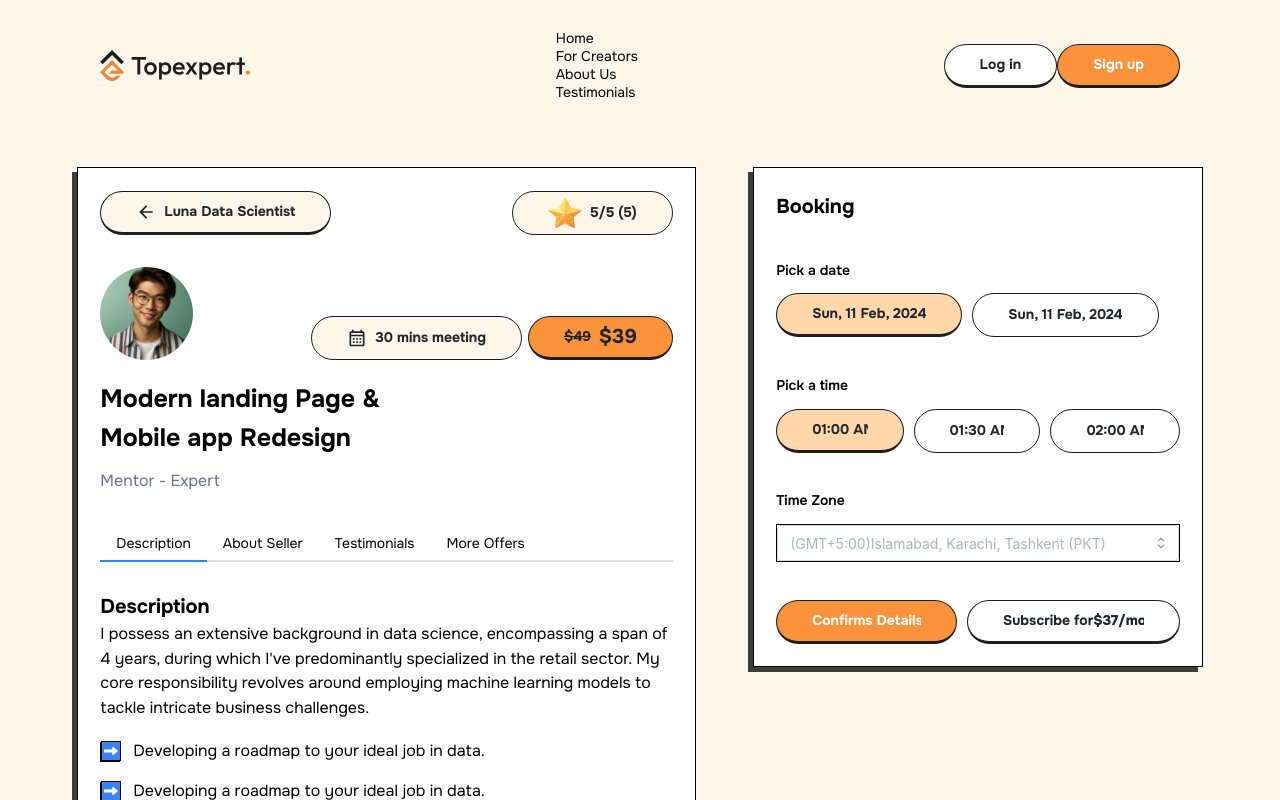
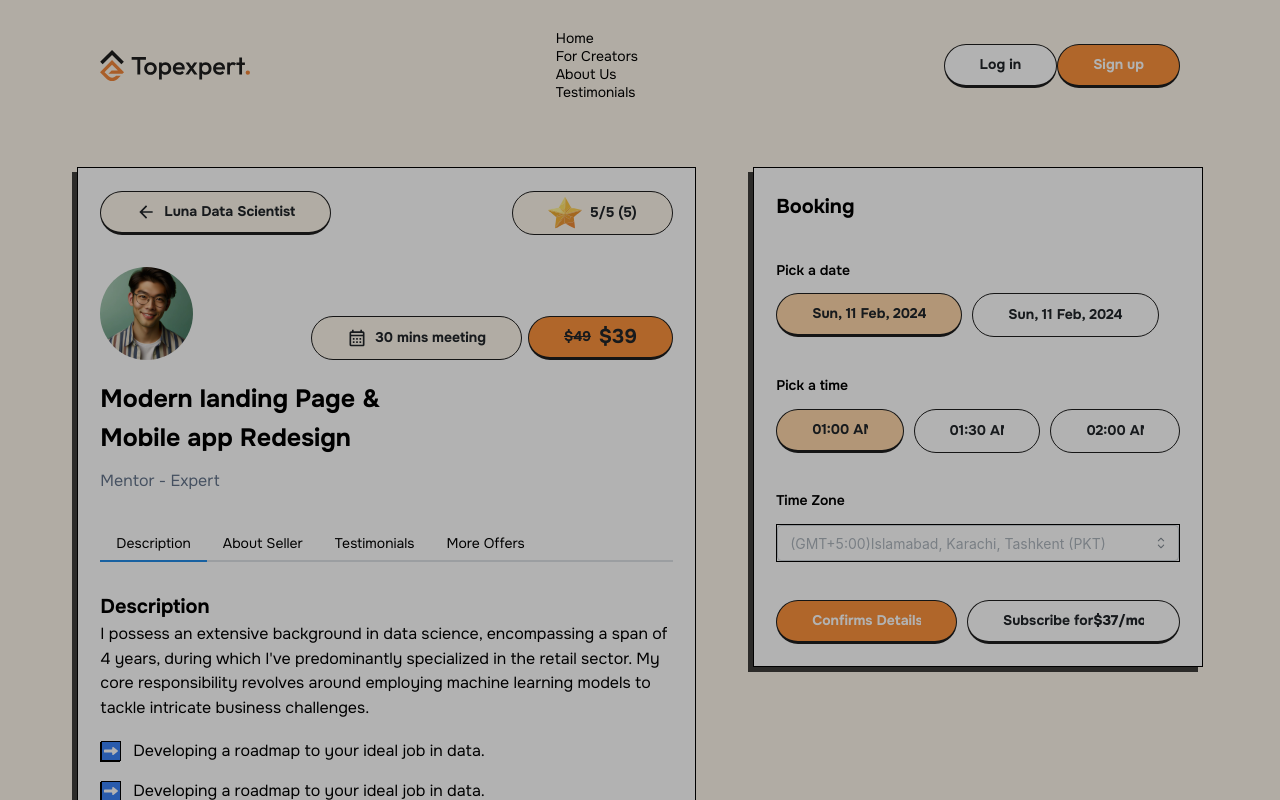
Before and after one commit to ShaYri12/TopExpert, a Next.js app: page /desktopfive in a window 1280 px wide. Shown: the top 800 px of the page. Built offline with nearby package versions, Linux system fonts and the light colour scheme.

Commit message:
modal fixed

```diff
--- a/app/desktopfive/page.tsx
+++ b/app/desktopfive/page.tsx
@@ -50,7 +50,7 @@ const testimonials = [
 ];
 
 const Page = () => {
-  const [open, setOpen] = useState(false);
+  const [open, setOpen] = useState(true);
 
   const settings = {
     dots: true,
@@ -63,13 +63,13 @@ const Page = () => {
     <>
       <div
         className={`${
-          open === true ? "opacity-100" : "opacity-0"
-        } fixed inset-0 bg-black/30 duration-700 transition-opacity z-40`}
+          open === true ? "opacity-100 z-10" : "opacity-0"
+        } fixed inset-0 bg-black/30 duration-700 transition-opacity `}
       ></div>
 
       <div
-        className={`px-[6%] flex gap-[5%] py-9 ${
-          open === true ? "relative z-20" : ""
+        className={`px-[6%] flex gap-[5%]  py-9 ${
+          open === true ? "relative" : "z-20"
         }`}
       >
         <div
```
